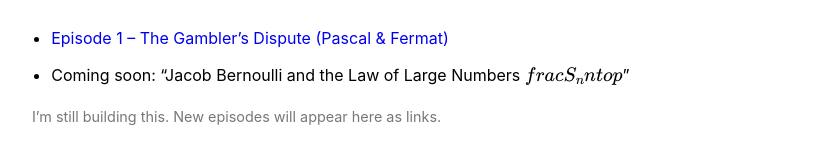
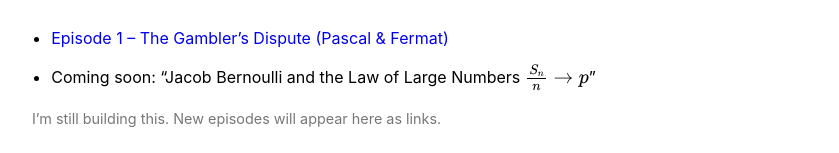
Before and after one commit to namucontents/gamifymath, a plain HTML site: page index.html in a window 1280 px wide. Shown: the part 291-444 px from the top of the page, without its empty margins (208-1047 px from the left). Drawn offline with nearby package versions, Linux system fonts and the light colour scheme.

Commit message:
Fix LaTeX formatting in upcoming episode title

```diff
--- a/index.html
+++ b/index.html
@@ -66,7 +66,7 @@
       </a>
     </li>
     <li>
-      Coming soon: “Jacob Bernoulli and the Law of Large Numbers $\\frac{S_n}{n} \\to p$”
+      Coming soon: “Jacob Bernoulli and the Law of Large Numbers $ \frac{S_n}{n} \to p$”
     </li>
   </ul>
 
```
